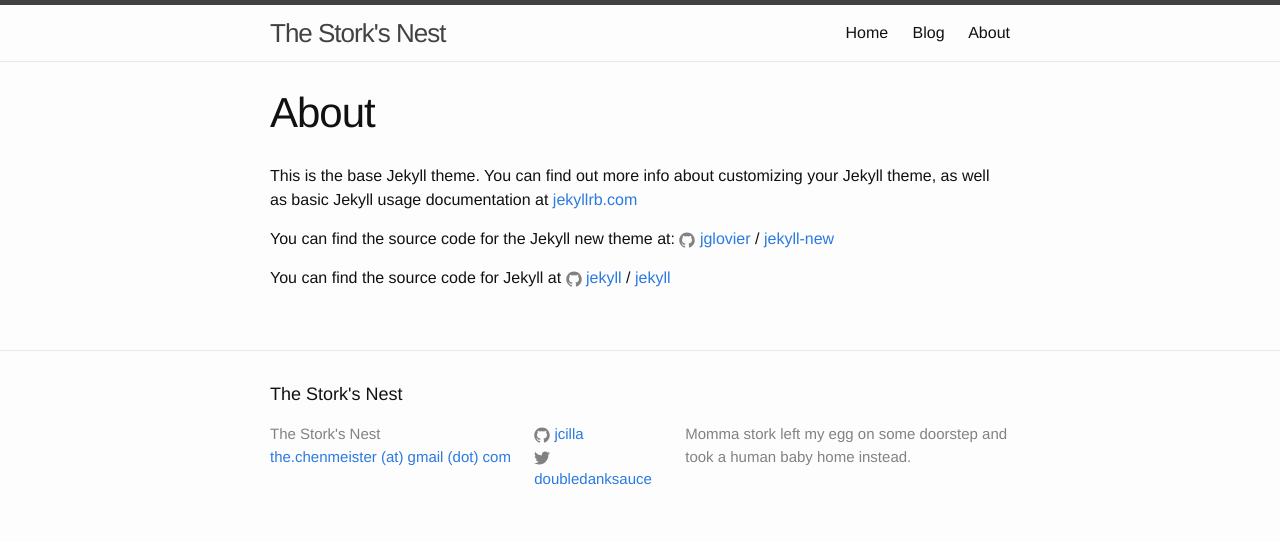
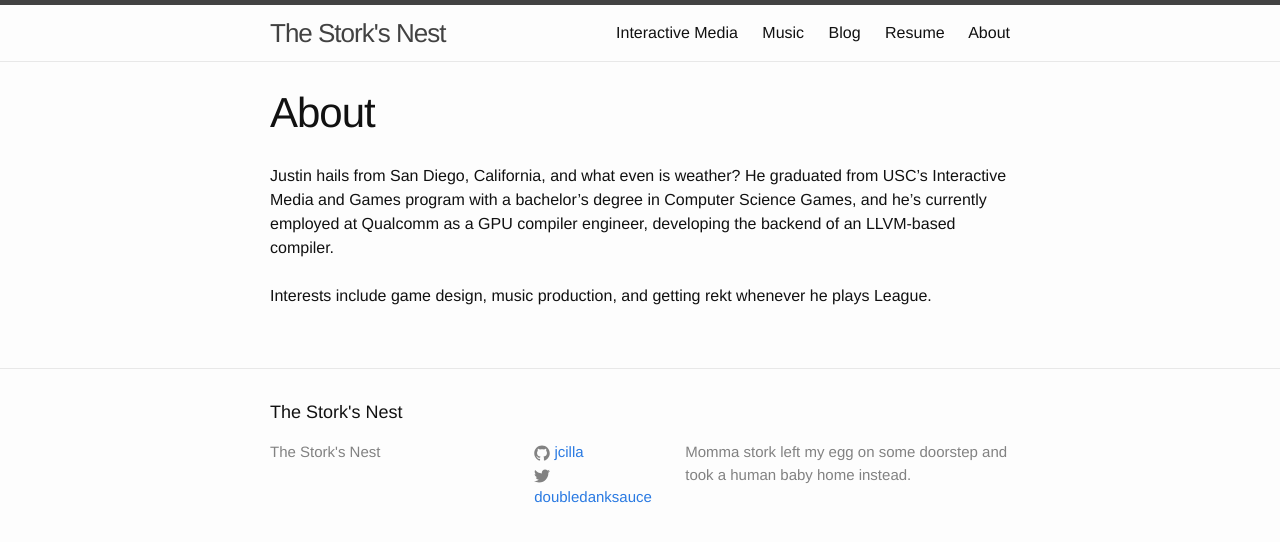
Before and after one commit to jcilla/jcilla.github.io, a Jekyll site: the page built from about.md, in a window 1280 px wide. Shown: the top 542 px of the page. Built offline with Jekyll 4.4.1, drawn with Linux system fonts in a browser that asks for light colours.

Commit message:
expanding structure
yisss

```diff
--- a/_config.yml
+++ b/_config.yml
@@ -7,7 +7,7 @@
 
 # Site settings
 title: The Stork's Nest
-email: the.chenmeister (at) gmail (dot) com
+email: # nope
 description: > # this means to ignore newlines until "baseurl:"
   Momma stork left my egg on some doorstep and took a human baby home instead.
 baseurl: "" # the subpath of your site, e.g. /blog
--- a/_includes/header.html
+++ b/_includes/header.html
@@ -14,8 +14,10 @@
       </a>
 
       <div class="trigger">
-          <a class="page-link" href="">Home</a>
+          <a class="page-link" href="/interactive/">Interactive Media</a>
+          <a class="page-link" href="/music/">Music</a>
           <a class="page-link" href="/blog/">Blog</a>
+          <a class="page-link" href="/resume/">Resume</a>
           <a class="page-link" href="/about/">About</a>
       </div>
     </nav>
--- a/about.md
+++ b/about.md
@@ -4,12 +4,6 @@
 permalink: /about/
 ---
 
-This is the base Jekyll theme. You can find out more info about customizing your Jekyll theme, as well as basic Jekyll usage documentation at [jekyllrb.com](http://jekyllrb.com/)
-
-You can find the source code for the Jekyll new theme at:
-{% include icon-github.html username="jglovier" %} /
-[jekyll-new](https://github.com/jglovier/jekyll-new)
-
-You can find the source code for Jekyll at
-{% include icon-github.html username="jekyll" %} /
-[jekyll](https://github.com/jekyll/jekyll)
+Justin hails from San Diego, California, and what even is weather? He graduated from USC's Interactive Media and Games program with a bachelor's degree in Computer Science Games, and he's currently employed at Qualcomm as a GPU compiler engineer, developing the backend of an LLVM-based compiler.
+<br><br>
+Interests include game design, music production, and getting rekt whenever he plays League.
```
Also changed, not shown: interactive/index.html (added, +11 -0 lines), music/index.html (added, +11 -0 lines), resume/index.html (added, +69 -0 lines).
